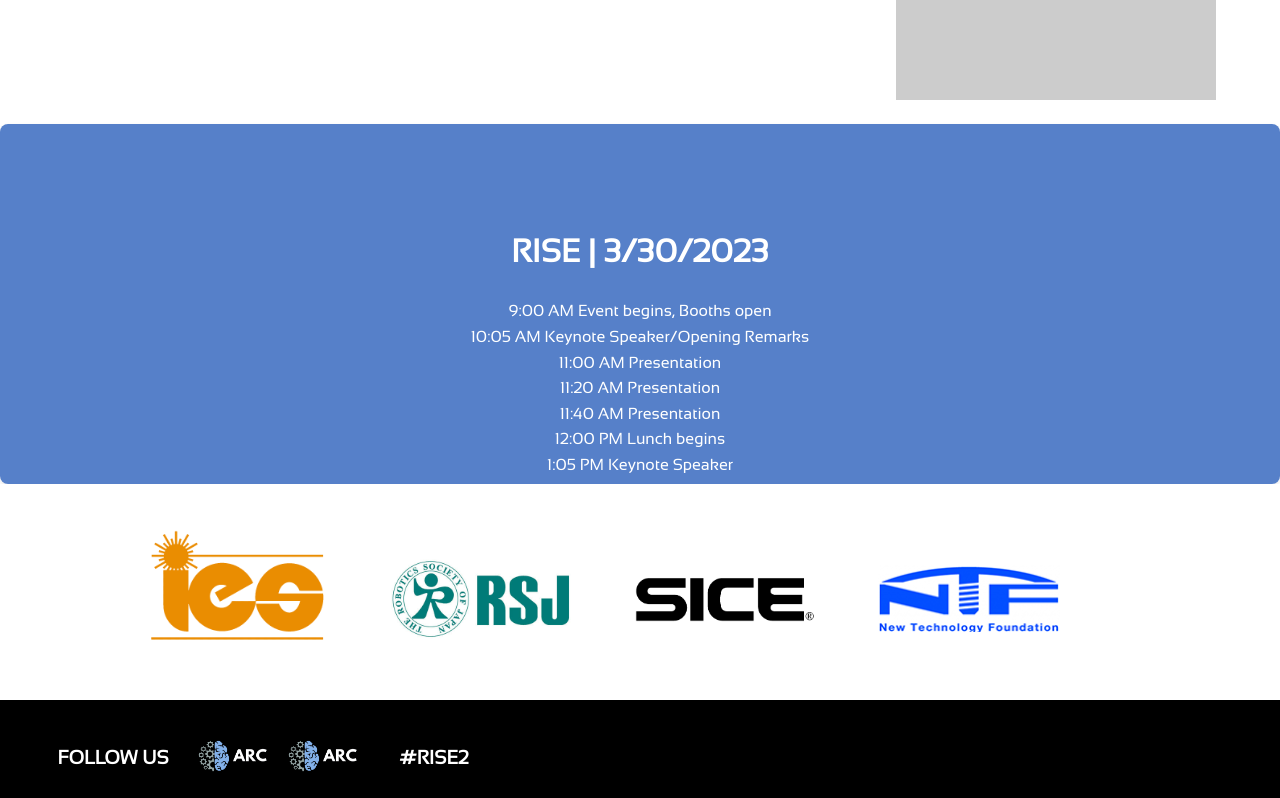
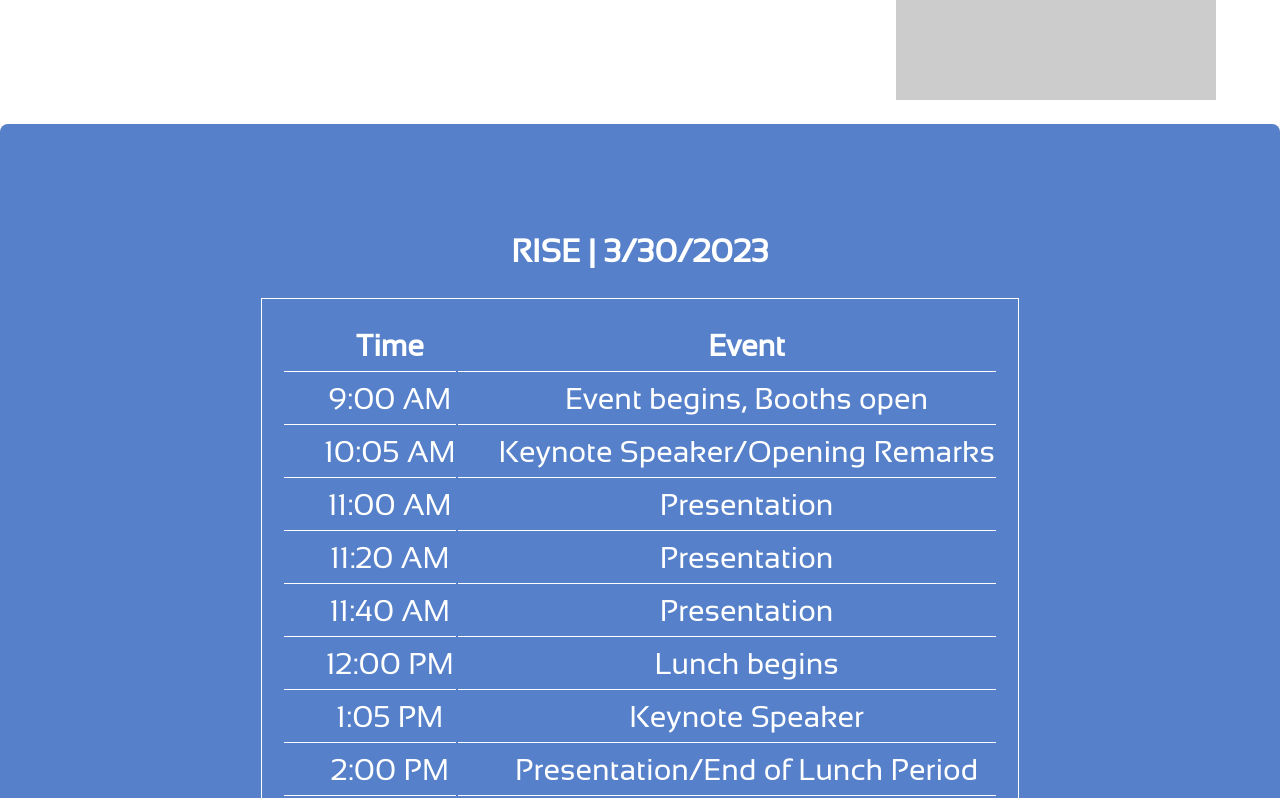
Before and after one commit to purdue-arc/RISE_Site, a React (Create React App) app: page /program in a window 1280 px wide. Shown: the part 1586-2384 px from the top of the page. Built offline with nearby package versions, Linux system fonts and the light colour scheme.

Commit message:
finished table

```diff
--- a/package.json
+++ b/package.json
@@ -3,6 +3,7 @@
   "version": "0.1.0",
   "private": true,
   "dependencies": {
+    "@material-tailwind/react": "^2.1.8",
     "@testing-library/jest-dom": "^5.17.0",
     "@testing-library/react": "^13.4.0",
     "@testing-library/user-event": "^13.5.0",
@@ -10,6 +11,7 @@
     "react-dom": "^18.2.0",
     "react-router-dom": "^6.21.1",
     "react-scripts": "5.0.1",
+    "tailwind-react": "^1.0.1",
     "web-vitals": "^2.1.4"
   },
   "scripts": {
--- a/src/Main.css
+++ b/src/Main.css
@@ -32,10 +32,22 @@
   height: 125vh;
 }
 
+
+td,
 th {
+  border-bottom: 1px solid;
+  padding-left: 40px;
+  margin-left: auto;
+  margin-right: auto;
+  font-size: 30px;
+  color: white;
+}
+
+.table-internal {
+  padding: 30px;
+  margin-left: auto;
+  margin-right: auto;
   padding: 20px;
-  font-size: 50px;
-  color: white;
 }
 
 .table {
@@ -44,7 +56,7 @@ th {
   margin-right: auto;
   color: white;
   border: 1px solid;
-  font-size: 50px;
+  font-size: 25px;
 }
 
 .greybox {
@@ -68,7 +80,8 @@ th {
   background-color: #5680c9;
   padding: 10vh;
   color: white;
-  height: calc(30vh - 40px);
+  width: auto;
+  height: 145vh;
   font-family: 'Sansation', sans-serif;
   overflow-y: auto;
   box-shadow: 0 2px 4px rgba(0, 0, 0, 0.1);
--- a/src/components/program/Event.jsx
+++ b/src/components/program/Event.jsx
@@ -1,9 +1,9 @@
-function Event({ time, desc }) {
-  return (
-    <div>
-      {time} {desc}
-    </div>
-  );
+function Event({ desc }) {
+    return (
+        <div>
+            {desc}
+        </div>
+    );
 }
 
 export default Event;
--- a/src/components/program/Program.jsx
+++ b/src/components/program/Program.jsx
@@ -5,6 +5,8 @@ import Footer from "../../Footer";
 import "../../Main.css";
 import riseLogo from "../assets/riselogo.png";
 import ScheduleDay from "./ScheduleDay";
+import Test from "./Test";
+
 import LocationDetails from "./location-details/LocationDetails";
 function Program() {
     return (
@@ -71,6 +73,7 @@ function Program() {
                 </p>
             </div>
             <ScheduleDay />
+
             <Footer />
         </div>
     );
--- a/src/components/program/ScheduleDay.jsx
+++ b/src/components/program/ScheduleDay.jsx
@@ -1,5 +1,5 @@
 import Event from "./Event";
-
+import Time from "./Time";
 const events = [
     { time: "9:00 AM", desc: "Event begins, Booths open" },
     { time: "10:05 AM", desc: "Keynote Speaker/Opening Remarks" },
@@ -22,10 +22,30 @@ function ScheduleDay() {
     return (
         <div class="lightbluebox">
             <h1>RISE | 3/30/2023 </h1>
+            <table className="table">
+                <tr className="table-internal">
+                    <th >
+                        Time
+                    </th>
+                    <th>
+                        Event
+                    </th>
+                </tr>
+
                 {events.map(({ time, desc }) => (
-        <Event key={time} time={time} desc={desc} />
+                    <tr className="table-internal">
+                        <td>
+                            <Time key={time} time={time} />
+                        </td>
+                        <td>
+                            <Event key={desc} desc={desc} />
+
+                        </td>
+                    </tr>
                 ))}
-    </div>
+            </table>
+
+        </div >
     );
 }
 export default ScheduleDay;
--- /dev/null
+++ b/src/components/program/Test.jsx
@@ -0,0 +1,108 @@
+import { Card, Typography } from "@material-tailwind/react";
+
+const TABLE_HEAD = ["Name", "Job", "Employed", ""];
+
+const TABLE_ROWS = [
+    {
+        name: "John Michael",
+        job: "Manager",
+        date: "23/04/18",
+    },
+    {
+        name: "Alexa Liras",
+        job: "Developer",
+        date: "23/04/18",
+    },
+    {
+        name: "Laurent Perrier",
+        job: "Executive",
+        date: "19/09/17",
+    },
+    {
+        name: "Michael Levi",
+        job: "Developer",
+        date: "24/12/08",
+    },
+    {
+        name: "Richard Gran",
+        job: "Manager",
+        date: "04/10/21",
+    },
+];
+
+function Test() {
+    return (
+        <Card className="h-full w-full overflow-scroll">
+            <table className="w-full min-w-max table-auto text-left">
+                <thead>
+                    <tr>
+                        {TABLE_HEAD.map((head) => (
+                            <th
+                                key={head}
+                                className="border-b border-blue-gray-100 bg-blue-gray-50 p-4"
+                            >
+                                <Typography
+                                    variant="small"
+                                    color="blue-gray"
+                                    className="font-normal leading-none opacity-70"
+                                >
+                                    {head}
+                                </Typography>
+                            </th>
+                        ))}
+                    </tr>
+                </thead>
+                <tbody>
+                    {TABLE_ROWS.map(({ name, job, date }, index) => {
+                        const isLast = index === TABLE_ROWS.length - 1;
+                        const classes = isLast ? "p-4" : "p-4 border-b border-blue-gray-50";
+
+                        return (
+                            <tr key={name}>
+                                <td className={classes}>
+                                    <Typography
+                                        variant="small"
+                                        color="blue-gray"
+                                        className="font-normal"
+                                    >
+                                        {name}
+                                    </Typography>
+                                </td>
+                                <td className={classes}>
+                                    <Typography
+                                        variant="small"
+                                        color="blue-gray"
+                                        className="font-normal"
+                                    >
+                                        {job}
+                                    </Typography>
+                                </td>
+                                <td className={classes}>
+                                    <Typography
+                                        variant="small"
+                                        color="blue-gray"
+                                        className="font-normal"
+                                    >
+                                        {date}
+                                    </Typography>
+                                </td>
+                                <td className={classes}>
+                                    <Typography
+                                        as="a"
+                                        href="#"
+                                        variant="small"
+                                        color="blue-gray"
+                                        className="font-medium"
+                                    >
+                                        Edit
+                                    </Typography>
+                                </td>
+                            </tr>
+                        );
+                    })}
+                </tbody>
+            </table>
+        </Card>
+    );
+}
+export default Test;
--- /dev/null
+++ b/src/components/program/Time.jsx
@@ -0,0 +1,10 @@
+
+function Time({ time }) {
+    return (
+        <div>
+            {time}
+        </div>
+    );
+}
+
+export default Time;
```
Also changed, not shown: 1 other file (tests, documents, lock files or other folders). Lines whose indentation alone changed are shown as unchanged.
